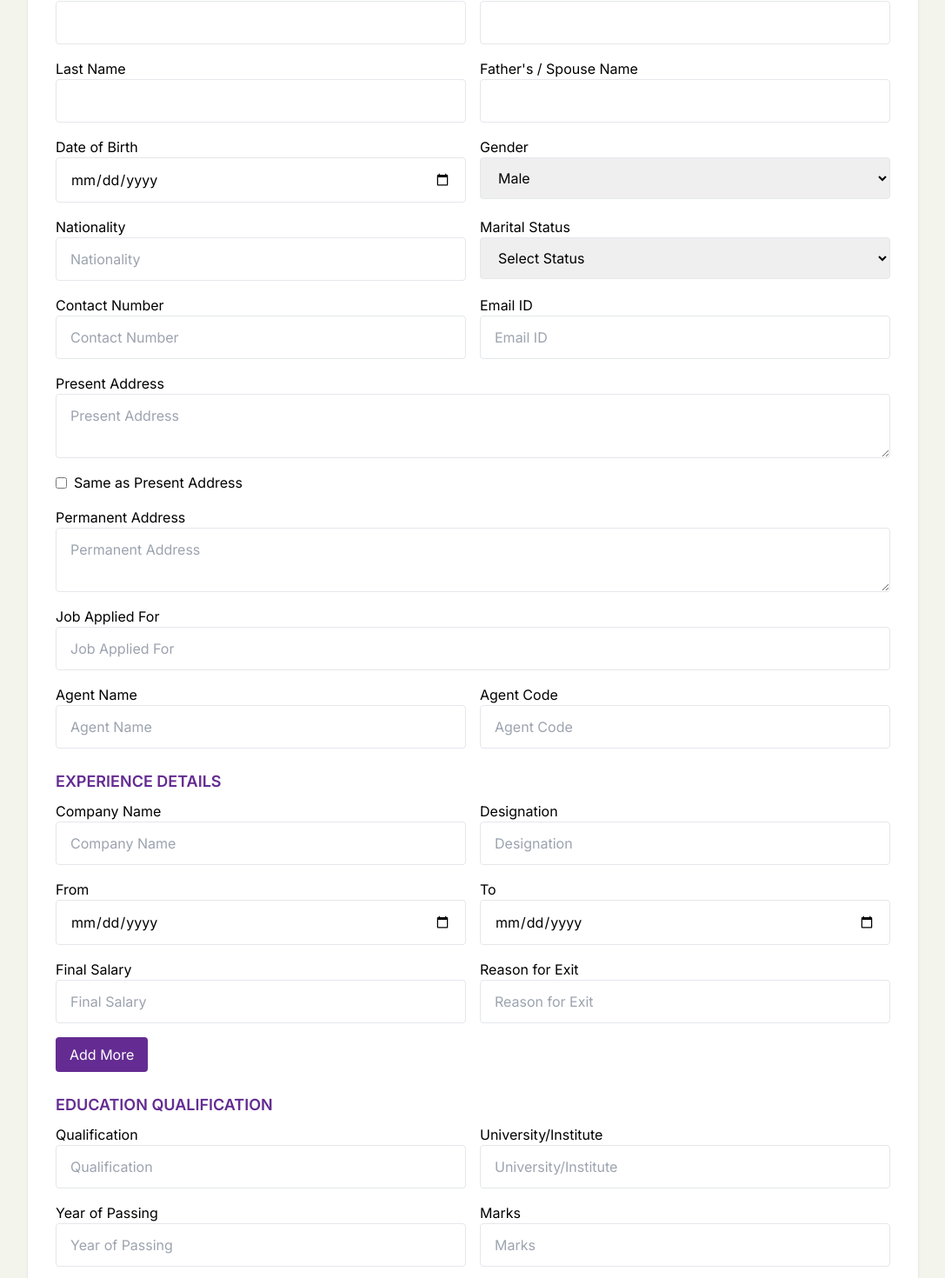
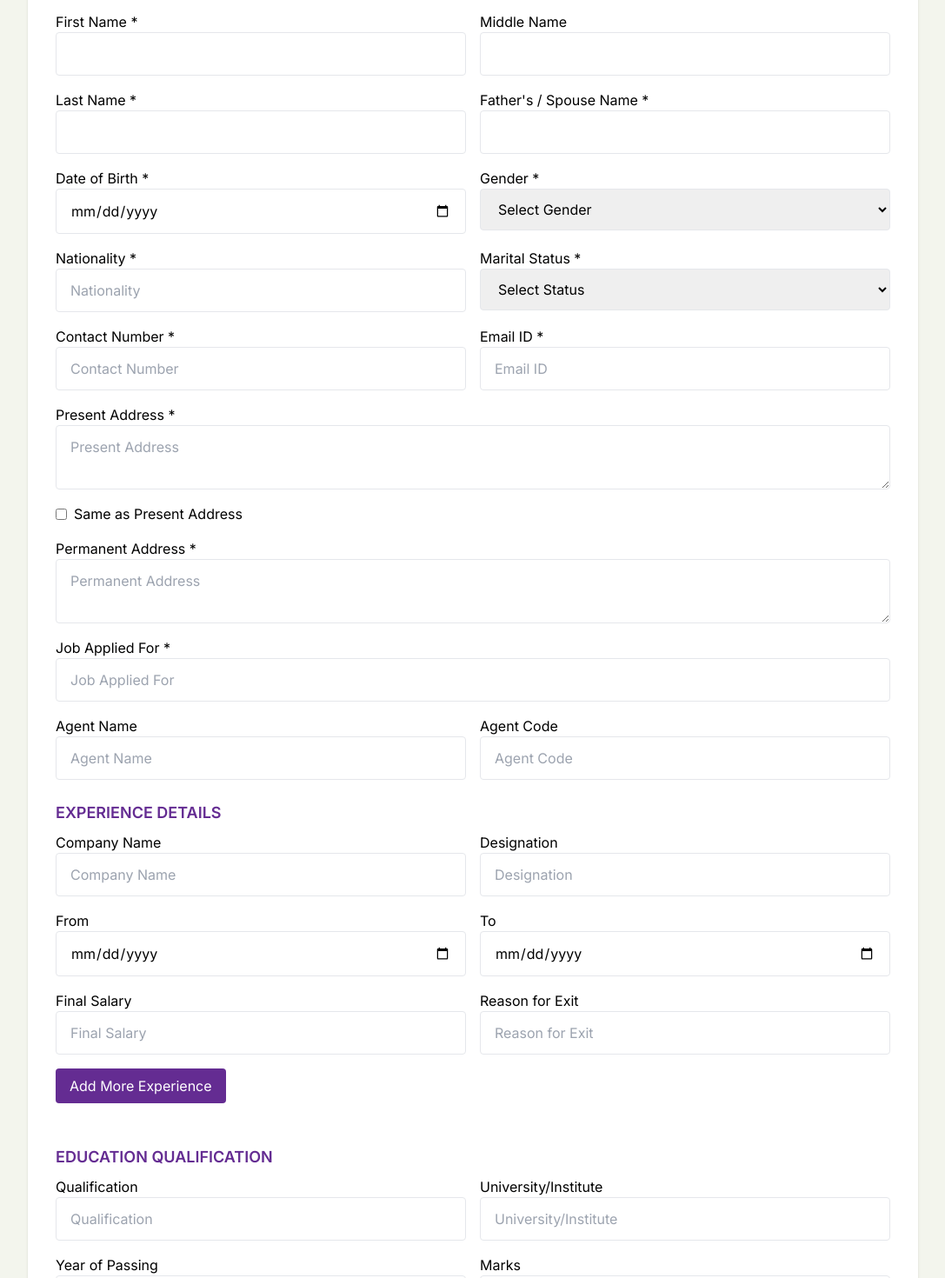
Before and after one commit to dhts-dev/dhts-dev.github.io, a React (Vite) app: page /candidate-application in a window 1280 px wide. Shown: the part 227-1697 px from the top of the page at 87% size, without its empty margins (96-1183 px from the left). Built offline with nearby package versions, Linux system fonts and the light colour scheme.

Commit message:
Added Submission Success Message

```diff
--- a/src/Routes.jsx
+++ b/src/Routes.jsx
@@ -19,7 +19,6 @@ import Gallery from './pages/Resources/Gallery';
 import Blogs from './pages/Resources/Blogs';
 import AboutUs from './pages/AboutUs';
 import LanguageSelector from './pages/Resources/LanguageSelector';
-import SubmissionSuccess from './components/common/SubmissionSuccess';
 
 const AppRoutes = () => {
   return (
@@ -33,7 +32,6 @@ const AppRoutes = () => {
         <Route path="/resources" element={<ResourcesSection />} />
         <Route path="/resources/gallery" element={<Gallery />} />
         <Route path="/resources/blogs" element={<Blogs />} />
-        <Route path="/SubmissionSuccess" element={<SubmissionSuccess />} />
         <Route path="/about-us" element={<AboutUs />} />
         <Route path="/resources/language" element={<LanguageSelector />} />
         <Route path="/post-job" element={<PostJobForm />} />
--- a/src/components/common/SubmissionSuccess.jsx
+++ b/src/components/common/SubmissionSuccess.jsx
@@ -29,10 +29,12 @@ const SubmissionSuccess = () => {
               Application Submitted Successfully!
             </h2>
             <p className="text-gray-600 mb-6 text-base md:text-lg">
-              Thank you for submitting your application. We have received your details and will review them shortly.
+              Thank you for submitting your application. We have received your details and will
+              review them shortly.
             </p>
             <p className="text-gray-600 mb-8 text-sm md:text-base">
-              Our team will contact you if your profile matches our requirements. You can expect to hear from us within 5-7 working days.
+              Our team will contact you if your profile matches our requirements. You can expect to
+              hear from us within 5-7 working days.
             </p>
             <div className="flex justify-center">
               <Link
--- a/src/pages/JobSearch/CandidateApplicationForm.jsx
+++ b/src/pages/JobSearch/CandidateApplicationForm.jsx
@@ -1,17 +1,15 @@
 import React, { useState } from 'react';
 import Header from '../../components/common/Header';
 import Footer from '../../components/common/Footer';
-import { Link } from 'react-router-dom';
-import { useNavigate } from 'react-router-dom';
 import SubmissionSuccess from '../../components/common/SubmissionSuccess';
 
 const CandidateApplicationForm = () => {
-  const navigate = useNavigate();
   const [presentAddress, setPresentAddress] = useState('');
   const [permanentAddress, setPermanentAddress] = useState('');
   const [sameAsPresent, setSameAsPresent] = useState(false);
   const [formData, setFormData] = useState({});
   const [isSubmitted, setIsSubmitted] = useState(false);
+  const [errors, setErrors] = useState({});
 
   // Dynamic Sections
   const [experiences, setExperiences] = useState([
@@ -25,6 +23,100 @@ const CandidateApplicationForm = () => {
   ]);
 
   const inputClass = 'border px-4 py-3 rounded';
+
+  // Required fields configuration
+  const requiredFields = {
+    firstName: 'First Name is required',
+    lastName: 'Last Name is required',
+    guardianName: "Father's/Spouse Name is required",
+    dob: 'Date of Birth is required',
+    gender: 'Gender is required',
+    contact: 'Contact Number is required',
+    email: 'Email ID is required',
+    presentAddress: 'Present Address is required',
+    jobApplied: 'Job Applied For is required',
+    nationality: 'Nationality is required',
+    maritalStatus: 'Marital Status is required'
+  };
+
+  // Validate form function
+  const validateForm = () => {
+    const newErrors = {};
+    let isValid = true;
+
+    // Check required fields
+    Object.keys(requiredFields).forEach(field => {
+      if (!formData[field] || formData[field].toString().trim() === '') {
+        newErrors[field] = requiredFields[field];
+        isValid = false;
+      }
+    });
+
+    // Special check for presentAddress (since it's managed separately)
+    if (!presentAddress || presentAddress.trim() === '') {
+      newErrors.presentAddress = requiredFields.presentAddress;
+      isValid = false;
+    }
+
+    // Validate email format
+    if (formData.email && !/^[^\s@]+@[^\s@]+\.[^\s@]+$/.test(formData.email)) {
+      newErrors.email = 'Please enter a valid email address';
+      isValid = false;
+    }
+
+    // Validate phone number format (basic validation)
+    if (formData.contact && !/^[0-9+]{10,15}$/.test(formData.contact)) {
+      newErrors.contact = 'Please enter a valid contact number (10-15 digits)';
+      isValid = false;
+    }
+
+    setErrors(newErrors);
+    return isValid;
+  };
+
+  const handleSubmit = (e) => {
+    e.preventDefault();
+
+    if (!validateForm()) {
+      // Scroll to the first error
+      const firstErrorField = Object.keys(errors)[0];
+      if (firstErrorField) {
+        document.getElementById(firstErrorField)?.scrollIntoView({
+          behavior: 'smooth',
+          block: 'center'
+        });
+      }
+      return;
+    }
+
+    const finalPayload = {
+      ...formData,
+      presentAddress,
+      permanentAddress: sameAsPresent ? presentAddress : permanentAddress,
+      experiences,
+      educations,
+      skills,
+    };
+    console.log('Submitting form:', finalPayload);
+    setIsSubmitted(true);
+    window.scrollTo({ top: 0, behavior: 'smooth' });
+  };
+
+  const handleInputChange =
+    (field, type, maxLength = 100) =>
+    (e) => {
+      const sanitizedValue = sanitizeInput(e.target.value, type).slice(0, maxLength);
+      setFormData((prev) => ({ ...prev, [field]: sanitizedValue }));
+
+      // Clear error when user starts typing
+      if (errors[field]) {
+        setErrors(prev => {
+          const newErrors = {...prev};
+          delete newErrors[field];
+          return newErrors;
+        });
+      }
+    };
 
   // Prevent invalid characters from being entered
   const handleKeyPress = (type) => (e) => {
@@ -96,13 +188,6 @@ const CandidateApplicationForm = () => {
     return sanitizers[type] || sanitizers.default;
   };
 
-  const handleInputChange =
-    (field, type, maxLength = 100) =>
-    (e) => {
-      const sanitizedValue = sanitizeInput(e.target.value, type).slice(0, maxLength);
-      setFormData((prev) => ({ ...prev, [field]: sanitizedValue }));
-    };
-
   const handlePresentAddressChange = (e) => {
     const value = sanitizeInput(e.target.value, 'address').slice(0, 200);
     setPresentAddress(value);
@@ -110,6 +195,14 @@ const CandidateApplicationForm = () => {
     if (sameAsPresent) {
       setPermanentAddress(value);
       setFormData((prev) => ({ ...prev, permanentAddress: value }));
+    }
+
+    if (errors.presentAddress) {
+      setErrors(prev => {
+        const newErrors = {...prev};
+        delete newErrors.presentAddress;
+        return newErrors;
+      });
     }
   };
 
@@ -143,23 +236,23 @@ const CandidateApplicationForm = () => {
 
   const addSkill = () => setSkills([...skills, { skillName: '', institute: '', experience: '' }]);
 
-  const handleSubmit = (e) => {
-    e.preventDefault();
-    const finalPayload = {
-      ...formData,
-      presentAddress,
-      permanentAddress,
-      experiences,
-      educations,
-      skills,
-    };
-    console.log('Submitting form:', finalPayload);
+  const getInputClass = (fieldName) => {
+    return errors[fieldName]
+      ? `${inputClass} border-red-500`
+      : inputClass;
+  };
 
-    // Set isSubmitted to true to show the success message
-    setIsSubmitted(true);
-
-    // Scroll to top to ensure the success message is visible
-    window.scrollTo({ top: 0, behavior: 'smooth' });
+  const handleReturnHome = () => {
+    setIsSubmitted(false);
+    // Reset form if needed
+    setPresentAddress('');
+    setPermanentAddress('');
+    setSameAsPresent(false);
+    setFormData({});
+    setExperiences([{ companyName: '', designation: '', from: '', to: '', salary: '', reason: '' }]);
+    setEducations([{ qualification: '', institute: '', year: '', marks: '', subject: '' }]);
+    setSkills([{ skillName: '', institute: '', experience: '', details: '' }]);
+    setErrors({});
   };
 
   return (
@@ -167,7 +260,7 @@ const CandidateApplicationForm = () => {
       <Header />
       <div className="flex-1 w-full flex flex-col items-center px-4 py-6 overflow-auto pt-16 lg:pt-20">
         {isSubmitted ? (
-          <SubmissionSuccess />
+          <SubmissionSuccess onReturnHome={handleReturnHome} />
         ) : (
           <form onSubmit={handleSubmit} className="w-full max-w-5xl bg-white rounded-lg shadow p-8">
             <h1 className="text-[#642c92] text-3xl font-bold mb-2 text-center">
@@ -176,19 +269,27 @@ const CandidateApplicationForm = () => {
             <p className="text-center text-base mb-6">
               Please fill in the details in capital letter
             </p>
+            <p className="text-red-500 text-sm mb-4">* indicates required fields</p>
 
             {/* Personal Details to Job Applied For */}
             <div className="grid grid-cols-1 md:grid-cols-2 gap-4 mb-6">
+              {/* First Name - Required */}
               <div className="flex flex-col">
-                <label>First Name</label>
+                <label>First Name *</label>
                 <input
-                  className={inputClass}
+                  id="firstName"
+                  className={getInputClass('firstName')}
                   onChange={handleInputChange('firstName', 'name', 50)}
                   onKeyPress={handleKeyPress('name')}
                   onPaste={handlePaste('name')}
                   maxLength={50}
                 />
+                {errors.firstName && (
+                  <p className="text-red-500 text-sm mt-1">{errors.firstName}</p>
+                )}
               </div>
+
+              {/* Middle Name - Not required */}
               <div className="flex flex-col">
                 <label>Middle Name</label>
                 <input
@@ -199,59 +300,98 @@ const CandidateApplicationForm = () => {
                   maxLength={50}
                 />
               </div>
+
+              {/* Last Name - Required */}
               <div className="flex flex-col">
-                <label>Last Name</label>
+                <label>Last Name *</label>
                 <input
-                  className={inputClass}
+                  id="lastName"
+                  className={getInputClass('lastName')}
                   onChange={handleInputChange('lastName', 'name', 50)}
                   onKeyPress={handleKeyPress('name')}
                   onPaste={handlePaste('name')}
                   maxLength={50}
                 />
+                {errors.lastName && (
+                  <p className="text-red-500 text-sm mt-1">{errors.lastName}</p>
+                )}
               </div>
+
+              {/* Father's/Spouse Name - Required */}
               <div className="flex flex-col">
-                <label>Father's / Spouse Name</label>
+                <label>Father's / Spouse Name *</label>
                 <input
-                  className={inputClass}
+                  id="guardianName"
+                  className={getInputClass('guardianName')}
                   onChange={handleInputChange('guardianName', 'name', 100)}
                   onKeyPress={handleKeyPress('name')}
                   onPaste={handlePaste('name')}
                   maxLength={100}
                 />
+                {errors.guardianName && (
+                  <p className="text-red-500 text-sm mt-1">{errors.guardianName}</p>
+                )}
               </div>
+
+              {/* Date of Birth - Required */}
               <div className="flex flex-col">
-                <label>Date of Birth</label>
+                <label>Date of Birth *</label>
                 <input
+                  id="dob"
                   type="date"
-                  className={inputClass}
+                  className={getInputClass('dob')}
                   placeholder="dd-mm-yyyy"
                   onChange={handleInputChange('dob', 'default')}
                 />
+                {errors.dob && (
+                  <p className="text-red-500 text-sm mt-1">{errors.dob}</p>
+                )}
               </div>
+
+              {/* Gender - Required */}
               <div className="flex flex-col">
-                <label>Gender</label>
-                <select className={inputClass} onChange={handleInputChange('gender', 'default')}>
+                <label>Gender *</label>
+                <select
+                  id="gender"
+                  className={getInputClass('gender')}
+                  onChange={handleInputChange('gender', 'default')}
+                  value={formData.gender || ''}
+                >
+                  <option value="">Select Gender</option>
                   <option>Male</option>
                   <option>Female</option>
                   <option>Other</option>
                 </select>
+                {errors.gender && (
+                  <p className="text-red-500 text-sm mt-1">{errors.gender}</p>
+                )}
               </div>
+
+              {/* Nationality - Required */}
               <div className="flex flex-col">
-                <label>Nationality</label>
+                <label>Nationality *</label>
                 <input
-                  className={inputClass}
+                  id="nationality"
+                  className={getInputClass('nationality')}
                   placeholder="Nationality"
                   onChange={handleInputChange('nationality', 'name', 50)}
                   onKeyPress={handleKeyPress('name')}
                   onPaste={handlePaste('name')}
                   maxLength={50}
                 />
+                {errors.nationality && (
+                  <p className="text-red-500 text-sm mt-1">{errors.nationality}</p>
+                )}
               </div>
+
+              {/* Marital Status - Required */}
               <div className="flex flex-col">
-                <label>Marital Status</label>
+                <label>Marital Status *</label>
                 <select
-                  className={inputClass}
+                  id="maritalStatus"
+                  className={getInputClass('maritalStatus')}
                   onChange={handleInputChange('maritalStatus', 'default')}
+                  value={formData.maritalStatus || ''}
                 >
                   <option value="">Select Status</option>
                   <option>Single</option>
@@ -259,32 +399,50 @@ const CandidateApplicationForm = () => {
                   <option>Divorced</option>
                   <option>Widowed</option>
                 </select>
+                {errors.maritalStatus && (
+                  <p className="text-red-500 text-sm mt-1">{errors.maritalStatus}</p>
+                )}
               </div>
+
+              {/* Contact Number - Required */}
               <div className="flex flex-col">
-                <label>Contact Number</label>
+                <label>Contact Number *</label>
                 <input
-                  className={inputClass}
+                  id="contact"
+                  className={getInputClass('contact')}
                   placeholder="Contact Number"
                   onChange={handleInputChange('contact', 'phone', 15)}
                   onKeyPress={handleKeyPress('phone')}
                   onPaste={handlePaste('phone')}
                   maxLength={15}
                 />
+                {errors.contact && (
+                  <p className="text-red-500 text-sm mt-1">{errors.contact}</p>
+                )}
               </div>
+
+              {/* Email - Required */}
               <div className="flex flex-col">
-                <label>Email ID</label>
+                <label>Email ID *</label>
                 <input
-                  className={inputClass}
+                  id="email"
+                  className={getInputClass('email')}
                   placeholder="Email ID"
                   onChange={handleInputChange('email', 'email', 100)}
                   maxLength={100}
                 />
+                {errors.email && (
+                  <p className="text-red-500 text-sm mt-1">{errors.email}</p>
+                )}
               </div>
+
+              {/* Present Address - Required */}
               <div className="flex flex-col md:col-span-2">
-                <label>Present Address</label>
+                <label>Present Address *</label>
                 <textarea
+                  id="presentAddress"
                   rows={2}
-                  className={inputClass}
+                  className={getInputClass('presentAddress')}
                   placeholder="Present Address"
                   value={presentAddress}
                   onChange={handlePresentAddressChange}
@@ -292,7 +450,11 @@ const CandidateApplicationForm = () => {
                   onPaste={handlePaste('address')}
                   maxLength={200}
                 />
+                {errors.presentAddress && (
+                  <p className="text-red-500 text-sm mt-1">{errors.presentAddress}</p>
+                )}
               </div>
+
               <div className="flex flex-col md:col-span-2">
                 <label className="inline-flex items-center">
                   <input
@@ -304,8 +466,10 @@ const CandidateApplicationForm = () => {
                   Same as Present Address
                 </label>
               </div>
+
+              {/* Permanent Address - Not required unless different */}
               <div className="flex flex-col md:col-span-2">
-                <label>Permanent Address</label>
+                <label>Permanent Address {!sameAsPresent && '*'}</label>
                 <textarea
                   rows={2}
                   className={inputClass}
@@ -319,19 +483,28 @@ const CandidateApplicationForm = () => {
                   onKeyPress={handleKeyPress('address')}
                   onPaste={handlePaste('address')}
                   maxLength={200}
+                  disabled={sameAsPresent}
                 />
               </div>
+
+              {/* Job Applied For - Required */}
               <div className="flex flex-col md:col-span-2">
-                <label>Job Applied For</label>
+                <label>Job Applied For *</label>
                 <input
-                  className={inputClass}
+                  id="jobApplied"
+                  className={getInputClass('jobApplied')}
                   placeholder="Job Applied For"
                   onChange={handleInputChange('jobApplied', 'generalText', 100)}
                   onKeyPress={handleKeyPress('generalText')}
                   onPaste={handlePaste('generalText')}
                   maxLength={100}
                 />
+                {errors.jobApplied && (
+                  <p className="text-red-500 text-sm mt-1">{errors.jobApplied}</p>
+                )}
               </div>
+
+              {/* Agent Name - Not required */}
               <div className="flex flex-col">
                 <label>Agent Name</label>
                 <input
@@ -343,6 +516,8 @@ const CandidateApplicationForm = () => {
                   maxLength={50}
                 />
               </div>
+
+              {/* Agent Code - Not required */}
               <div className="flex flex-col">
                 <label>Agent Code</label>
                 <input
@@ -356,7 +531,7 @@ const CandidateApplicationForm = () => {
               </div>
             </div>
 
-            {/* EXPERIENCE SECTION */}
+            {/* EXPERIENCE SECTION - Not required */}
             <h2 className="text-[#642c92] text-lg font-semibold mt-6 mb-2">EXPERIENCE DETAILS</h2>
             {experiences.map((exp, index) => (
               <div key={index} className="grid grid-cols-1 md:grid-cols-2 gap-4 mb-4">
@@ -467,12 +642,12 @@ const CandidateApplicationForm = () => {
                 e.preventDefault();
                 addExperience();
               }}
-              className="bg-[#642c92] text-white px-4 py-2 rounded"
+              className="bg-[#642c92] text-white px-4 py-2 rounded mb-6"
             >
-              Add More
+              Add More Experience
             </button>
 
-            {/* EDUCATION SECTION */}
+            {/* EDUCATION SECTION - Not required */}
             <h2 className="text-[#642c92] text-lg font-semibold mt-6 mb-2">
               EDUCATION QUALIFICATION
             </h2>
@@ -556,12 +731,12 @@ const CandidateApplicationForm = () => {
                 e.preventDefault();
                 addEducation();
               }}
-              className="bg-[#642c92] text-white px-4 py-2 rounded"
+              className="bg-[#642c92] text-white px-4 py-2 rounded mb-6"
             >
-              Add More
+              Add More Education
             </button>
 
-            {/* SKILL SECTION */}
+            {/* SKILL SECTION - Not required */}
             <h2 className="text-[#642c92] text-lg font-semibold mt-6 mb-2">
               SKILL & TRADE DETAILS
             </h2>
@@ -617,12 +792,12 @@ const CandidateApplicationForm = () => {
                 e.preventDefault();
                 addSkill();
               }}
-              className="bg-[#642c92] text-white px-4 py-2 rounded"
+              className="bg-[#642c92] text-white px-4 py-2 rounded mb-6"
             >
-              Add More
+              Add More Skills
             </button>
 
-            {/* Language Section */}
+            {/* Language Section - Not required */}
             <h2 className="text-[#642c92] text-lg font-semibold mt-6 mb-2">LANGUAGES KNOWN</h2>
             {[1, 2, 3].map((i) => (
               <div key={i} className="grid grid-cols-1 md:grid-cols-4 gap-4 mb-4">
@@ -658,12 +833,21 @@ const CandidateApplicationForm = () => {
             {/* Declaration with checkbox */}
             <div className="mt-4 mb-6">
               <label className="inline-flex items-start text-base text-gray-700">
-                <input type="checkbox" className="mr-2 mt-1" required />
+                <input
+                  type="checkbox"
+                  className="mr-2 mt-1"
+                  required
+                  checked={formData.declaration || false}
+                  onChange={(e) => setFormData(prev => ({...prev, declaration: e.target.checked}))}
+                />
                 <span>
                   I declare that the information given, herein above, is true and correct to the
                   best of my knowledge and belief and nothing material has been concealed.
                 </span>
               </label>
+              {errors.declaration && (
+                <p className="text-red-500 text-sm mt-1">You must accept the declaration</p>
+              )}
             </div>
 
             <div className="flex justify-center gap-6 mt-4">
```
